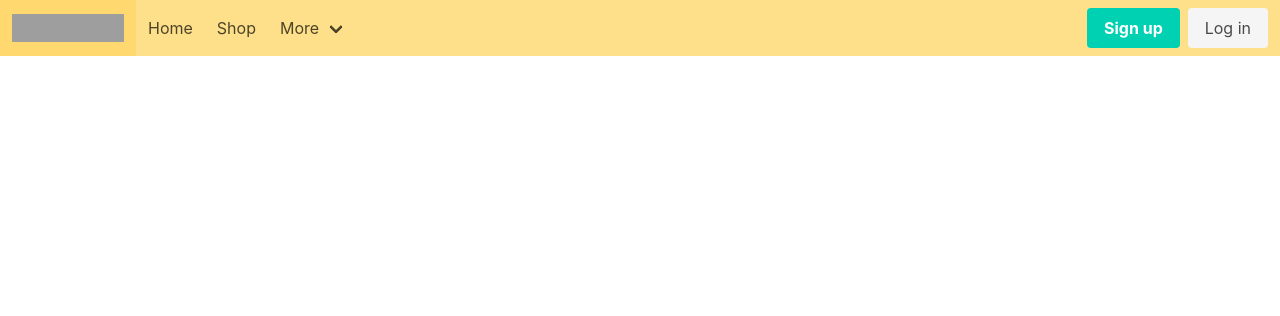
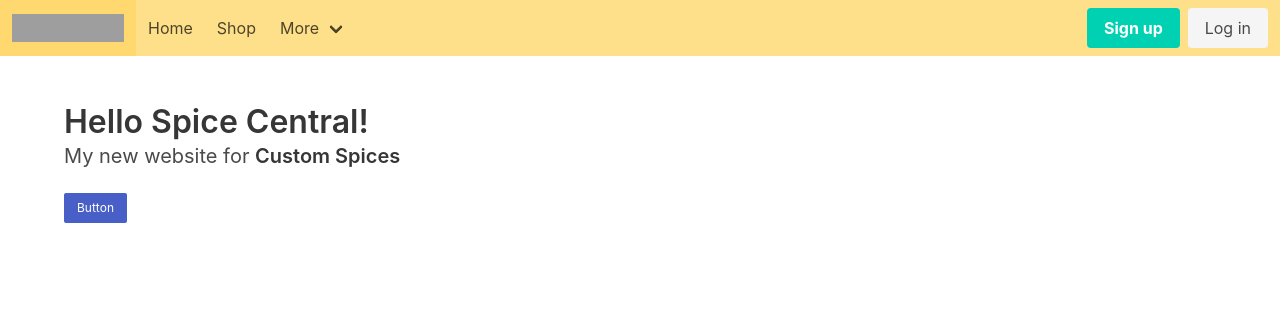
Before and after one commit to afitzer/Spice-Central, a Django app: page /spices/ in a window 1280 px wide. Shown: the top 316 px of the page. Run offline with Django 4.2, Linux system fonts and the light colour scheme; grey boxes are pictures that could not be loaded.

Commit message:
Appended the body from main to chatGPT branch

```diff
--- a/spices/templates/spices/index.html
+++ b/spices/templates/spices/index.html
@@ -69,6 +69,19 @@
                 </div>
             </div>
         </nav>
+
+        <section class="section">
+            <div class="container">
+                <h1 class="title">
+                    Hello Spice Central!
+                </h1>
+                <p class="subtitle">
+                    My new website for <strong>Custom Spices</strong>
+                </p>
+                <button class="button is-link is-small">Button</button>
+            </div>
+        </section>
+
     </body>
 
 </html>
```
